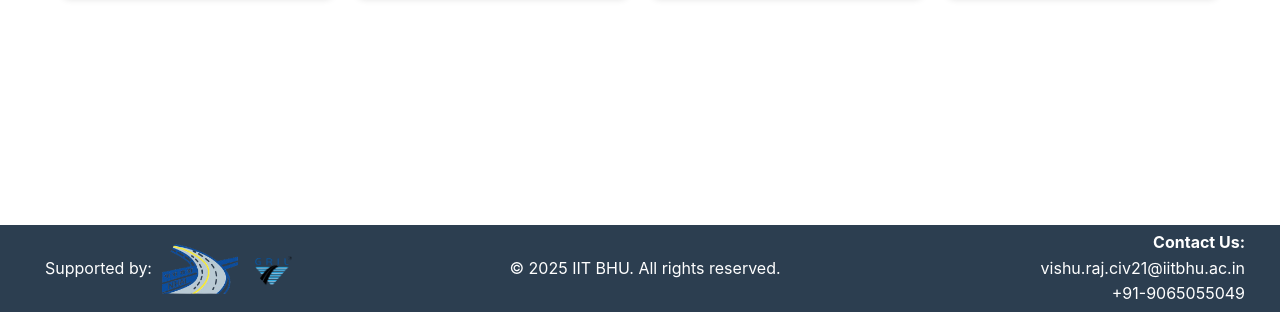
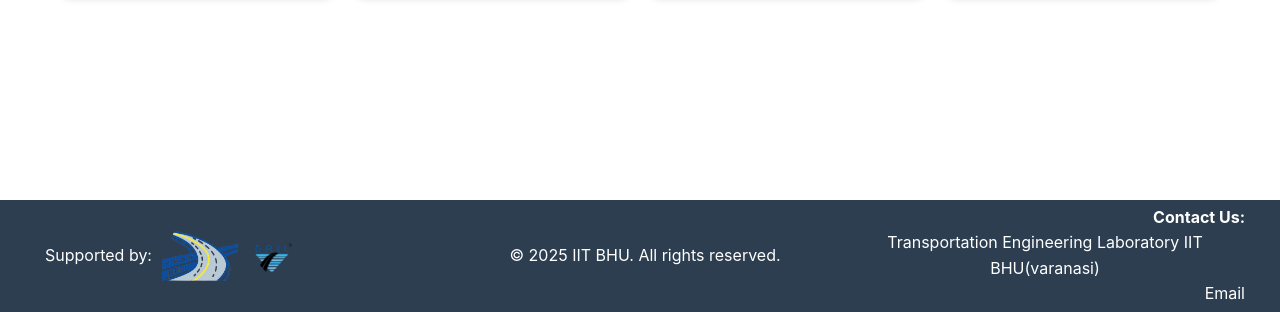
Before and after one commit to Vishur01/Virtual-Transportation-Lab, a Flask app: page / in a window 1280 px wide. Shown: the part 488-800 px from the top of the page. Run offline with Flask 3, Linux system fonts and the light colour scheme.

Commit message:
change contact us

```diff
--- a/templates/base.html
+++ b/templates/base.html
@@ -325,8 +325,8 @@
             </div>
             <div class="contact-section">
                 <p style="margin: 0; padding: 0;"><strong>Contact Us:</strong></p>
-                <p style="margin: 0; padding: 0;">vishu.raj.civ21@iitbhu.ac.in</p>
-                <p style="margin: 0; padding: 0;">+91-9065055049</p>
+                <p style="margin: 0; padding: 0;">Transportation Engineering Laboratory IIT BHU(varanasi)</p>
+                <p style="margin: 0; padding: 0;">Email</p>
             </div>
         </div>
     </footer>
```
